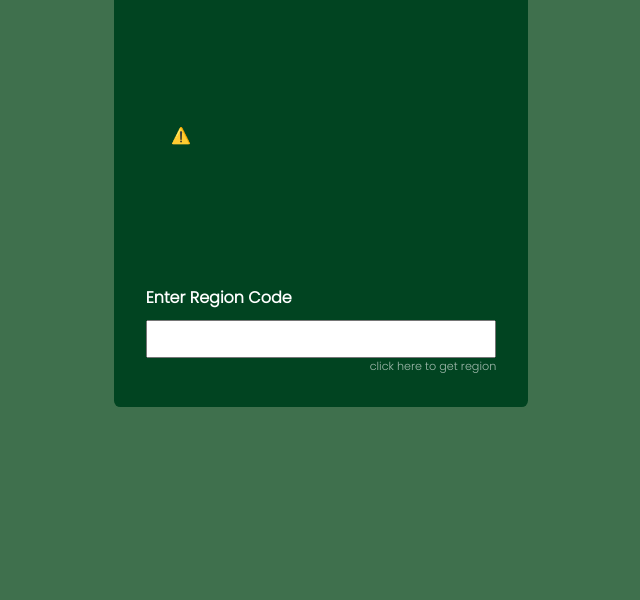
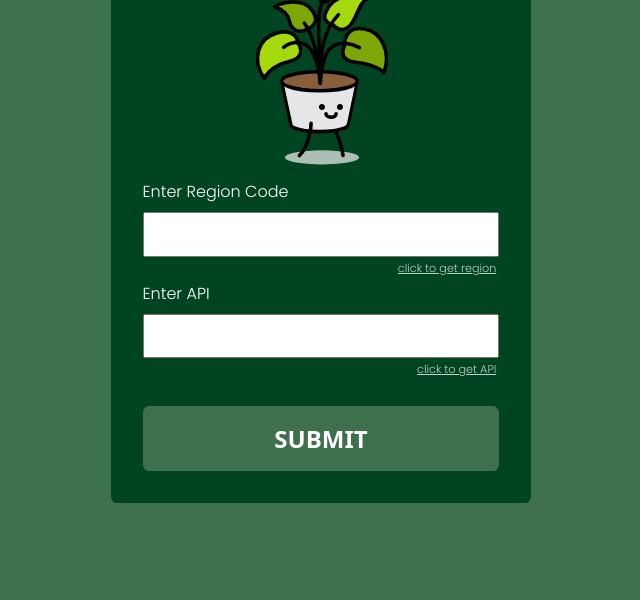
Before and after one commit to codewithjohnson/CO2-Tracker, a plain HTML site: page index.html in a window 1280 px wide. Shown: the part 200-800 px from the top of the page, without its empty margins (319-959 px from the left). Drawn offline with nearby package versions, Linux system fonts and the light colour scheme; no server answers.

Commit message:
inital commit

```diff
--- a/index.html
+++ b/index.html
@@ -20,33 +20,33 @@
         <h2>CO<sub>2</sub> Tracker</h2>
       </div>
 
-
       <!-- SECTION TWO:  -->
       <div class="display">
-        <script src="https://unpkg.com/@lottiefiles/lottie-player@latest/dist/lottie-player.js"></script>
-        <lottie-player
-          src="https://assets8.lottiefiles.com/packages/lf20_juote5w5.json"
-          background="transparent"
-          speed="1"
-          style="width: 300px; height: 300px; margin-top: 0px"
-          loop
-          autoplay
-        ></lottie-player>
+        <img src="./uses.gif" alt="" />
       </div>
 
       <!-- THIRD SECTION: FORM DETAILS -->
-        <form class="form-data" autocomplete="">
+      <div class="form_container">
         <div class="region_container">
           <label for="region">Enter Region Code</label>
           <input type="text" name="region" id="region">
           <div class="region_link">
-                <a href="">click here to get region</a>
+            <a href="">click to get region</a>
           </div>
         </div>
 
-        </form>
+        <div class="api_container">
+          <label for="api">Enter API</label>
+          <input type="text" name="api" id="api">
+          <div class="api_link">
+            <a href="">click to get API</a>
+          </div>
+        </div>
+      </div>
 
-
+      <div class="submit">
+        <button class="btn">SUBMIT</button>
+      </div>
     </main>
   </body>
 </html>
--- a/style.css
+++ b/style.css
@@ -1,57 +1,76 @@
-*{
-    margin:0;
-    padding:0;
+* {
+  margin: 0;
+  padding: 0;
   box-sizing: border-box;
 }
 
-html{
+html {
   height: 100%;
 }
 
-body{
-    height: 90vh;
-    display:flex;
-    flex-direction:column;
+body {
+  height: 100vh;
+  display: flex;
+  flex-direction: column;
   justify-content: center;
   align-items: center;
   background: #3f704d;
-    font-family: 'Poppins', sans-serif;
+  font-family: "Poppins", sans-serif;
 }
 
-main{
-    display:flex;
+main {
+  display: flex;
   flex-direction: column;
   justify-content: center;
   align-items: center;
   background-color: #014421;
-    color:white;
+  color: white;
   padding: 2rem;
   border-radius: 0.4rem;
 }
 
-label{
-    font-weight:bold;
+:is(.region_container,.api_container) > input[type="text"] {
+    width: 100%;
+    padding: 0.8rem;
+    margin-top: 0.5rem;
+    outline: none;
+}
+
+.api_container{
+    margin-top: 1.5rem;
+}
+
+.region_link > a, .api_link > a{
+    color:rgba(255, 255, 255, 0.747);
+    font-size:0.7rem;
+    float: right;
+    margin: 0.2rem;
+}
+
+.region_link > a:hover, .api_link > a:hover{
+    color:deeppink;
 }
 
 
-.title_container > h2 {
-    text-align: center;
+
+
+.submit{
+    width:100%;
+    margin-top:1.5rem;
 }
 
-.region_container > input[type="text"] {
+.btn{
     width: 100%;
-    padding:0.6rem;
-    margin-top:0.6rem;
-    outline:none;
+    background-color: #3f704d;
+    color: white;
+    padding: 1rem;
+    border: none;
+    border-radius:0.4rem;
+    font-weight: bold;
+    font-size:1.5rem;
+    font-family: system-ui, -apple-system, BlinkMacSystemFont, 'Segoe UI', Roboto, Oxygen, Ubuntu, Cantarell, 'Open Sans', 'Helvetica Neue', sans-serif;
 }
 
-.region_link > a{
-    font-size: 0.7rem;
-    float: right;
-    text-decoration: none;
-    color:rgba(255, 255, 255, 0.63);
+.btn:hover{
+    background-color:rgba(0, 128, 0, 0.733);
 }
-
-.region_link > a:hover{
-    color:deeppink;
-}
```
Also changed, not shown: try.gif (added), try2.gif (added), uses.gif (added). Lines whose indentation alone changed are shown as unchanged.
